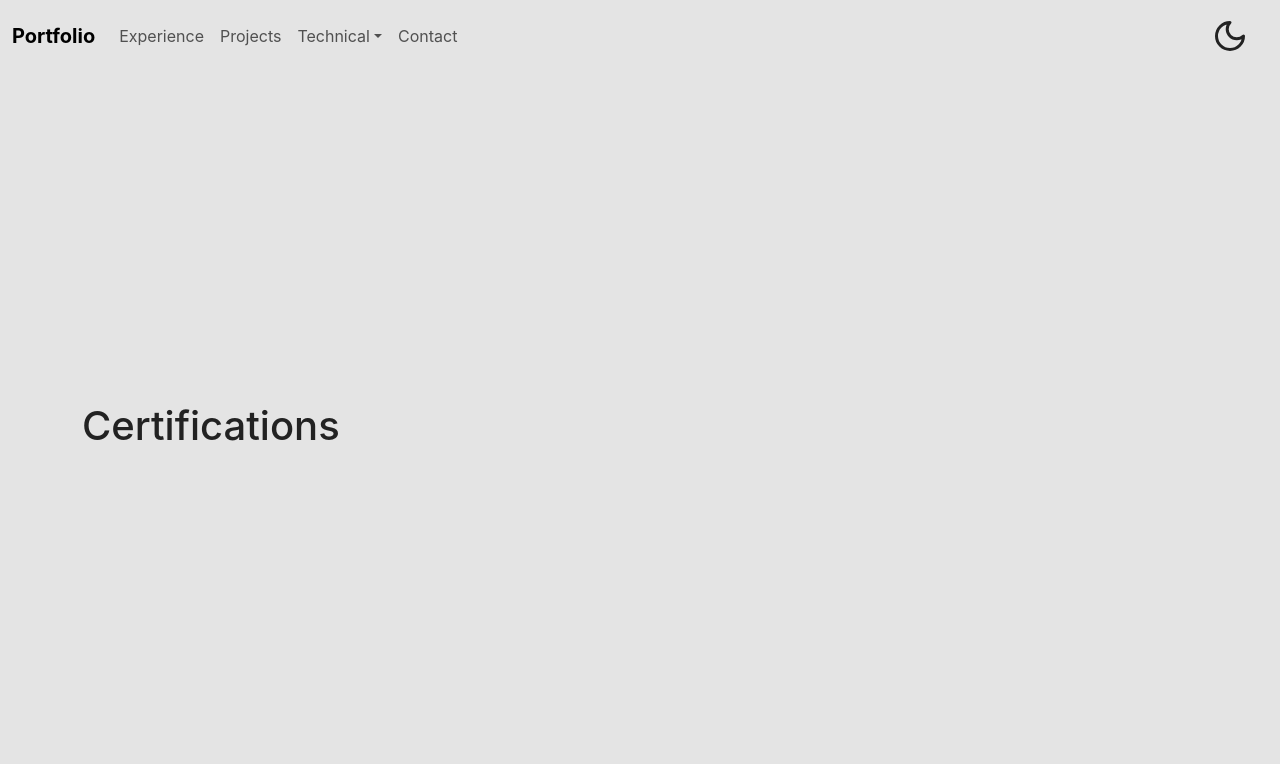
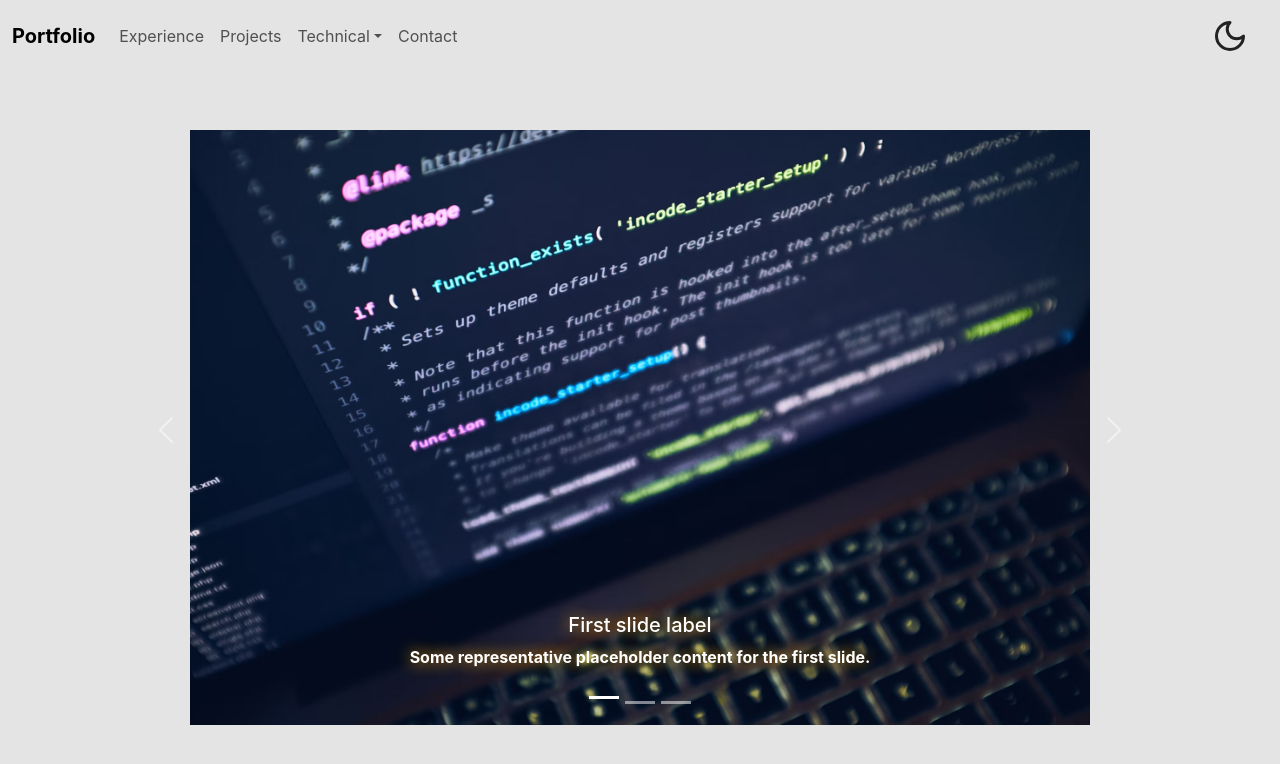
Before and after one commit to lostvayne47/portfolio, a React (Create React App) app: page /certifications in a window 1280 px wide. Shown: the top 764 px of the page. Built offline with nearby package versions, Linux system fonts and the light colour scheme; no server answers.

Commit message:
Carousal

```diff
--- a/src/components/Certifications.js
+++ b/src/components/Certifications.js
@@ -1,9 +1,112 @@
 import React from "react";
-
+import placeholder from "../assets/techPlaceholder.jpeg";
 export default function Certifications() {
   return (
     <div className="container">
-      <h1>Certifications</h1>
+      <div id="carouselExampleCaptions" className="carousel slide">
+        <div className="carousel-indicators">
+          <button
+            type="button"
+            data-bs-target="#carouselExampleCaptions"
+            data-bs-slide-to="0"
+            className="active"
+            aria-current="true"
+            aria-label="Slide 1"
+          ></button>
+          <button
+            type="button"
+            data-bs-target="#carouselExampleCaptions"
+            data-bs-slide-to="1"
+            aria-label="Slide 2"
+          ></button>
+          <button
+            type="button"
+            data-bs-target="#carouselExampleCaptions"
+            data-bs-slide-to="2"
+            aria-label="Slide 3"
+          ></button>
+        </div>
+        <div className="carousel-inner">
+          <div className="carousel-item active">
+            <img
+              src={placeholder}
+              alt="..."
+              style={{
+                width: "100%",
+                height: "auto",
+                maxHeight: "600px",
+                objectFit: "contain",
+              }}
+            />
+            <div className="carousel-caption d-none d-md-block">
+              <h5>First slide label</h5>
+              <p>
+                Some representative placeholder content for the first slide.
+              </p>
+            </div>
+          </div>
+          <div className="carousel-item">
+            <img
+              src={placeholder}
+              alt="..."
+              style={{
+                width: "100%",
+                height: "auto",
+                maxHeight: "600px",
+                objectFit: "contain",
+              }}
+            />
+            <div className="carousel-caption d-none d-md-block">
+              <h5>Second slide label</h5>
+              <p>
+                Some representative placeholder content for the second slide.
+              </p>
+            </div>
+          </div>
+          <div className="carousel-item">
+            <img
+              src={placeholder}
+              alt="..."
+              style={{
+                width: "100%",
+                height: "auto",
+                maxHeight: "600px",
+                objectFit: "contain",
+              }}
+            />
+            <div className="carousel-caption d-none d-md-block">
+              <h5>Third slide label</h5>
+              <p>
+                Some representative placeholder content for the third slide.
+              </p>
+            </div>
+          </div>
+        </div>
+        <button
+          className="carousel-control-prev"
+          type="button"
+          data-bs-target="#carouselExampleCaptions"
+          data-bs-slide="prev"
+        >
+          <span
+            className="carousel-control-prev-icon"
+            aria-hidden="true"
+          ></span>
+          <span className="visually-hidden">Previous</span>
+        </button>
+        <button
+          className="carousel-control-next"
+          type="button"
+          data-bs-target="#carouselExampleCaptions"
+          data-bs-slide="next"
+        >
+          <span
+            className="carousel-control-next-icon"
+            aria-hidden="true"
+          ></span>
+          <span className="visually-hidden">Next</span>
+        </button>
+      </div>
     </div>
   );
 }
--- a/src/components/ProjectItem.js
+++ b/src/components/ProjectItem.js
@@ -1,5 +1,5 @@
 import React, { useContext } from "react";
-import placeholder from "../assets/400x200.png";
+import placeholder from "../assets/techPlaceholder.jpeg";
 import { Github, Globe } from "lucide-react";
 import portfolioContext from "../context/Context";
 export default function ProjectItem({ data }) {
@@ -15,7 +15,7 @@
         src={placeholder}
         className="card-img-top"
         alt="..."
-        style={{ width: "100%", height: "30%" }}
+        style={{ width: "100%", height: "40%" }}
       />
       <div className="card-body">
         <h5
```
Also changed, not shown: src/assets/techPlaceholder.jpeg (added).
